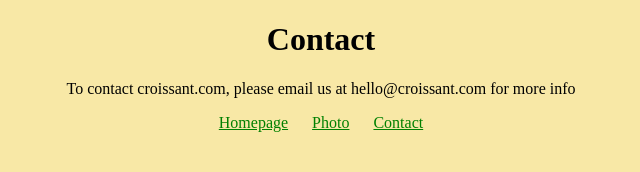
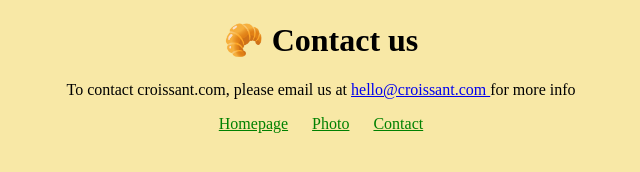
Before and after one commit to ehatche1/croissant, a plain HTML site: page contact.html in a window 1280 px wide. Shown: the whole page, without its empty margins (319-959 px from the left). Drawn offline with Linux system fonts and the light colour scheme.

Commit message:
updated contact information

```diff
--- a/contact.html
+++ b/contact.html
@@ -7,10 +7,10 @@
     <title>Document</title>
   </head>
   <body>
-    <h1>Contact</h1>
+    <h1>🥐 Contact us</h1>
     <p>
-      To contact croissant.com, please email us at hello@croissant.com for more
-      info
+      To contact croissant.com, please email us at
+      <a href="mailto:hello@croissant.com">hello@croissant.com </a>for more info
     </p>
     <footer>
       <a href="/">Homepage</a>
```
